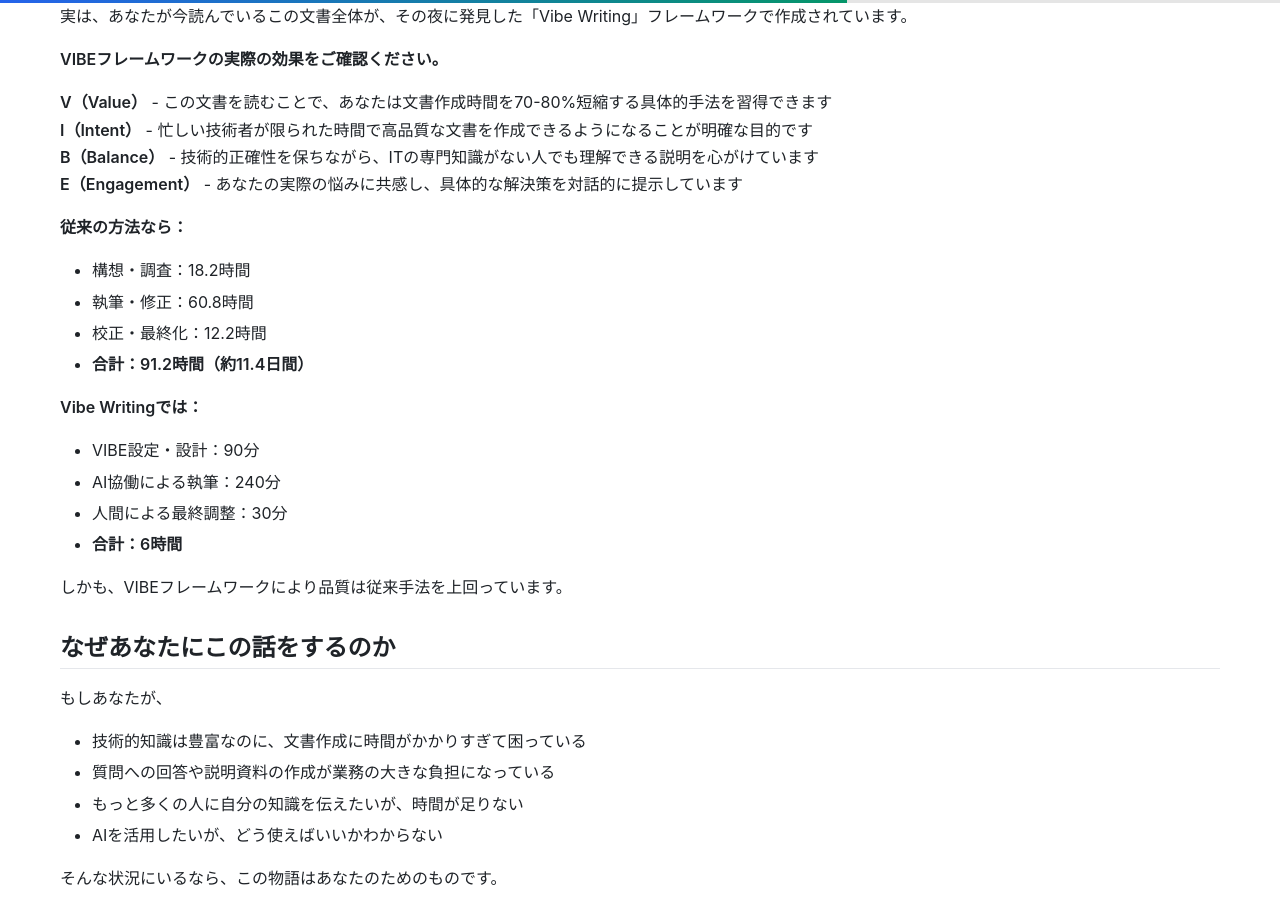
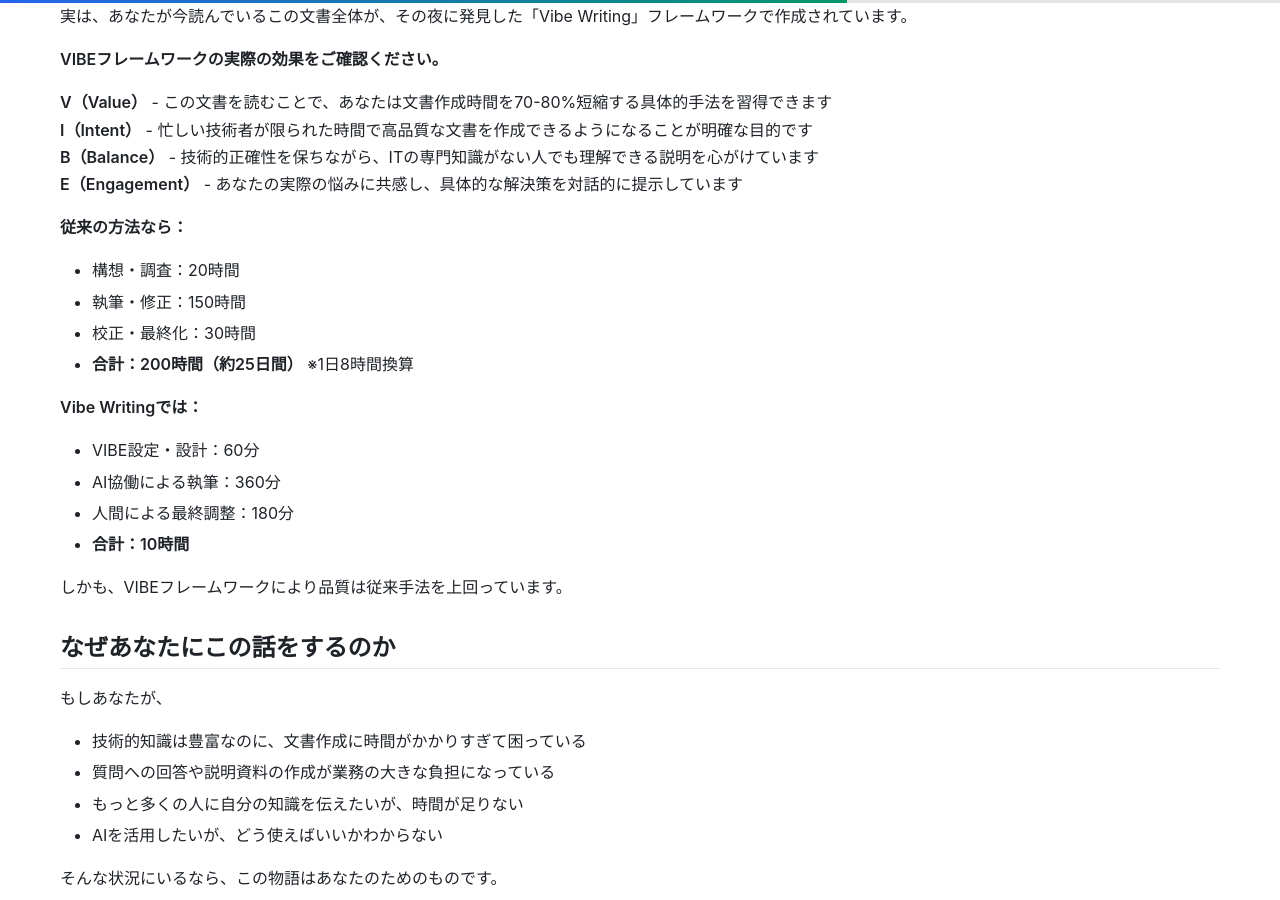
Before and after one commit to nahisaho/Vibe_Writing, a Jekyll site: the page built from prologue.md, in a window 1280 px wide and 900 px high, scrolled down 2019 px. Built offline with Jekyll 4.4.1, drawn with Linux system fonts in a browser that asks for light colours; nearby versions of some CDN libraries.

Commit message:
Update prologue.md
🤖 Generated with [Claude Code](https://claude.ai/code)

Co-Authored-By: Claude <noreply@anthropic.com>

```diff
--- a/prologue.md
+++ b/prologue.md
@@ -69,16 +69,16 @@ tags: [prologue, framework, getting-started, origin-story]
 **E（Engagement）** - あなたの実際の悩みに共感し、具体的な解決策を対話的に提示しています
 
 **従来の方法なら：**
-- 構想・調査：18.2時間
-- 執筆・修正：60.8時間
-- 校正・最終化：12.2時間
-- **合計：91.2時間（約11.4日間）**
+- 構想・調査：20時間
+- 執筆・修正：150時間
+- 校正・最終化：30時間
+- **合計：200時間（約25日間）** ※1日8時間換算
 
 **Vibe Writingでは：**
-- VIBE設定・設計：90分
-- AI協働による執筆：240分
-- 人間による最終調整：30分
-- **合計：6時間**
+- VIBE設定・設計：60分
+- AI協働による執筆：360分
+- 人間による最終調整：180分
+- **合計：10時間**
 
 しかも、VIBEフレームワークにより品質は従来手法を上回っています。
 
```
